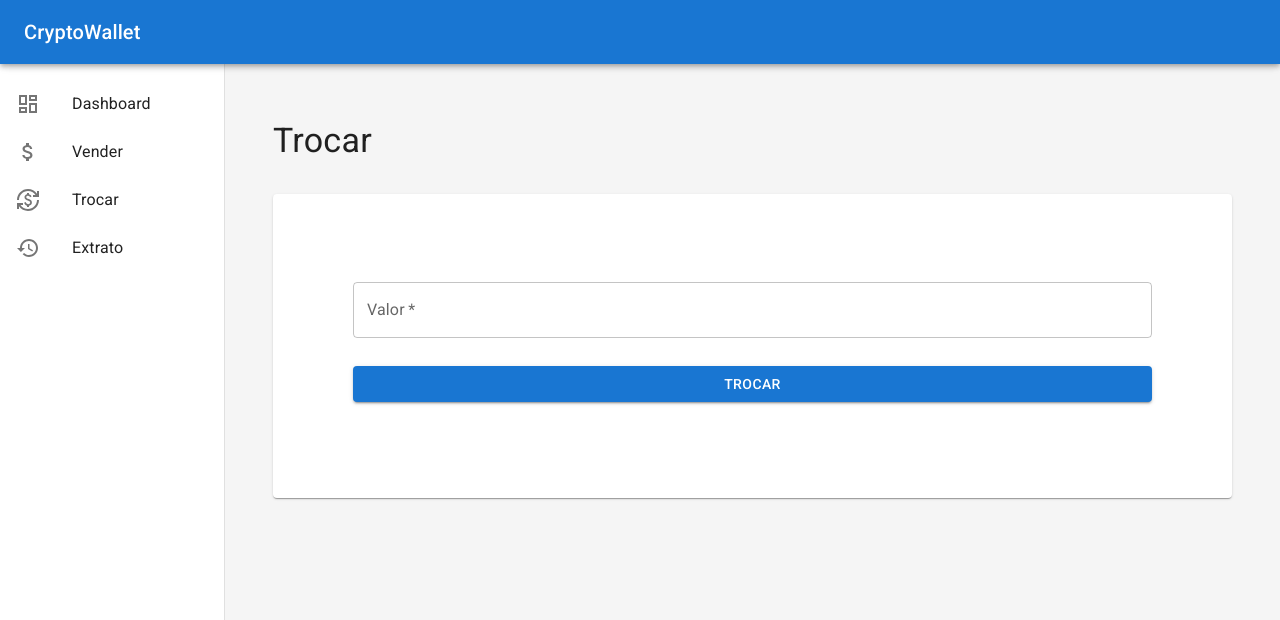
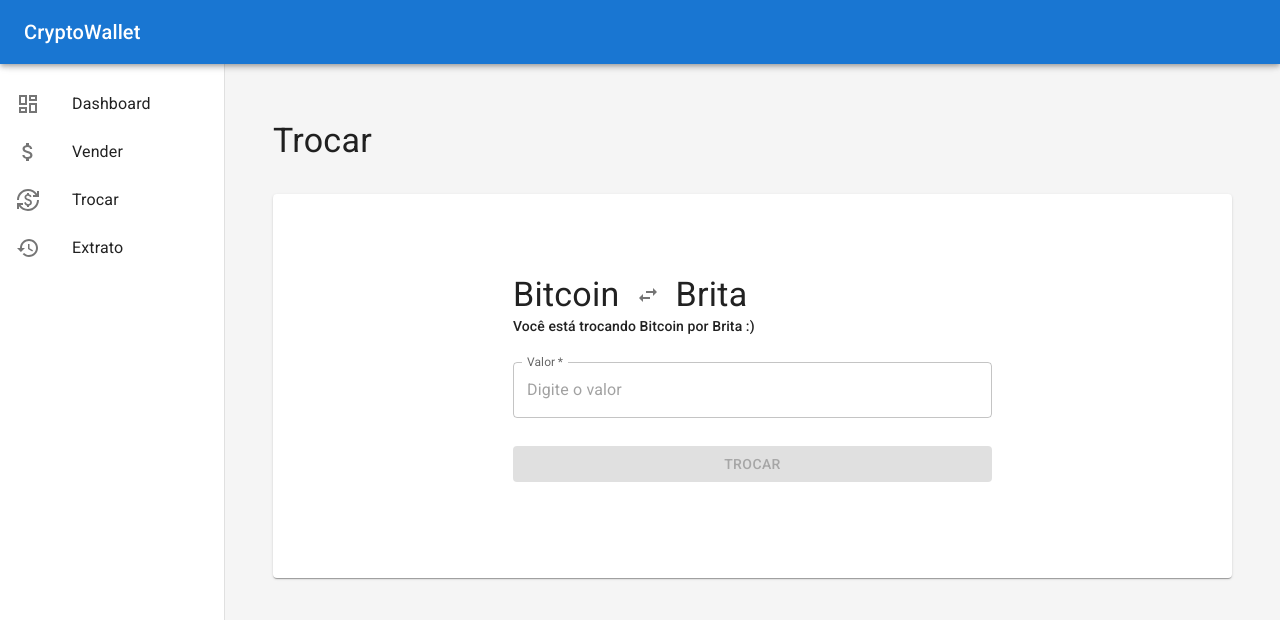
Before and after one commit to phmachado/crypto-wallet, a React (Create React App) app: page /trocar in a window 1280 px wide. Shown: the top 620 px of the page. Built offline with nearby package versions, Linux system fonts and the light colour scheme.

Commit message:
feat: componente de troca e inclusão dos states

```diff
--- a/src/pages/Exchange/index.tsx
+++ b/src/pages/Exchange/index.tsx
@@ -1,3 +1,4 @@
+import { SwapHorizOutlined } from "@mui/icons-material";
 import {
   Container,
   Grid,
@@ -6,11 +7,22 @@ import {
   Box,
   TextField,
   Button,
+  IconButton,
 } from "@mui/material";
+import { useState } from "react";
 
 import AppLayout from "../../components/AppLayout";
 
 export default function Exchange(): JSX.Element {
+  const [value, setValue] = useState<number>();
+  const [isSwap, setIsSwap] = useState<boolean>(false);
+  const [crypto, setCrypto] = useState<string[]>(["Bitcoin", "Brita"]);
+
+  function handleExchange(): void {
+    console.log(isSwap ? "brita-bitcoin" : "bitcoin-brita");
+    console.log(value);
+  }
+
   return (
     <AppLayout>
       <Container maxWidth="lg" sx={{ mb: 4 }}>
@@ -21,20 +33,51 @@ export default function Exchange(): JSX.Element {
           <Grid item xs={12}>
             <Paper
               sx={{
-                p: 10,
+                px: 30,
+                py: 10,
                 display: "flex",
                 flexDirection: "column",
               }}
             >
+              <Box sx={{ display: "flex", flexDirection: "row" }}>
+                <Typography variant="h4">{crypto[0]}</Typography>
+                <IconButton
+                  onClick={() => {
+                    setIsSwap(!isSwap);
+                    setCrypto(crypto.reverse());
+                  }}
+                  sx={{ mx: 1 }}
+                  aria-label="delete"
+                >
+                  <SwapHorizOutlined />
+                </IconButton>
+                <Typography variant="h4">{crypto[1]}</Typography>
+              </Box>
+              <Box sx={{ marginBottom: 2 }}>
+                <Typography variant="subtitle2">
+                  Você está trocando{" "}
+                  {isSwap ? "Brita por Bitcoin :)" : "Bitcoin por Brita :)"}
+                </Typography>
+              </Box>
               <TextField
                 margin="dense"
                 required
                 fullWidth
-                id="name"
+                id="valor"
+                type="number"
+                InputLabelProps={{
+                  shrink: true,
+                }}
                 label="Valor"
                 placeholder="Digite o valor"
+                onChange={(e) => setValue(Number(e.target.value))}
               />
-              <Button variant="contained" sx={{ mt: 3, mb: 2 }}>
+              <Button
+                disabled={!value}
+                variant="contained"
+                sx={{ mt: 3, mb: 2 }}
+                onClick={() => handleExchange()}
+              >
                 Trocar
               </Button>
             </Paper>
```
